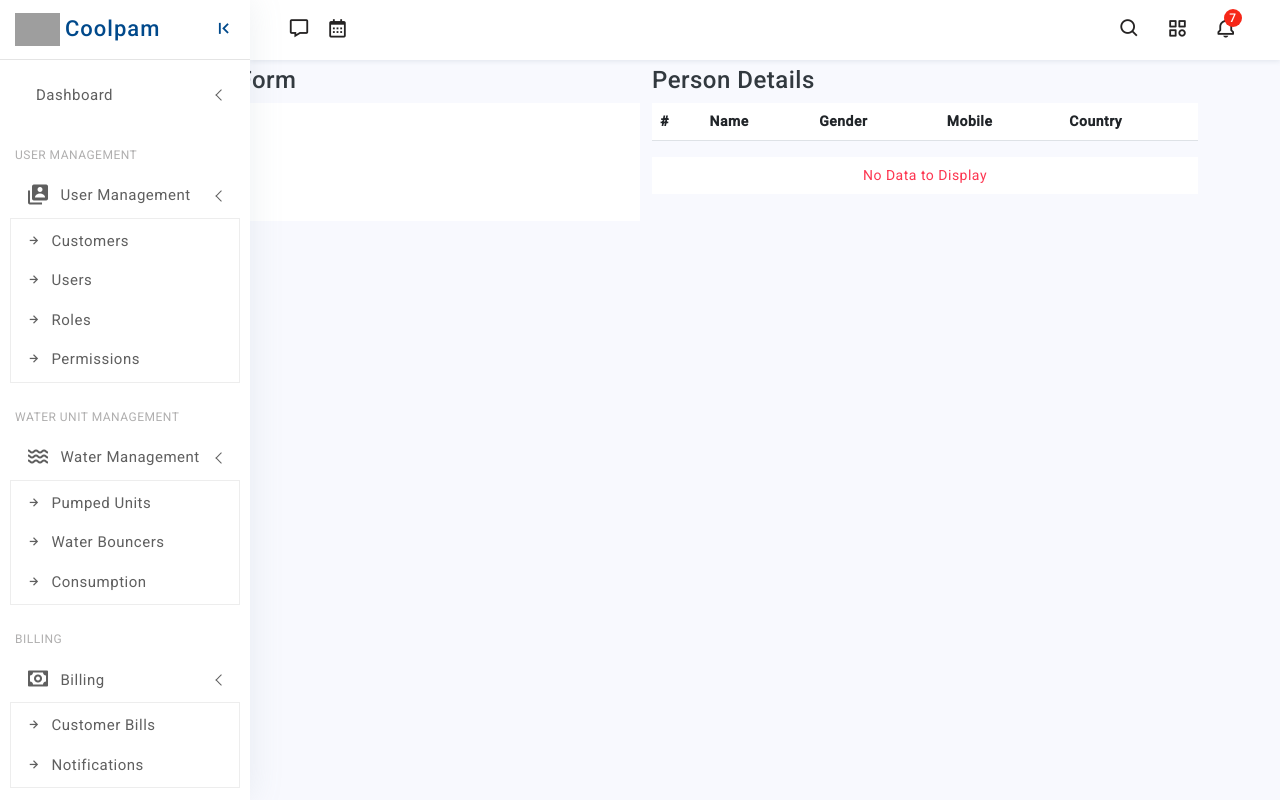
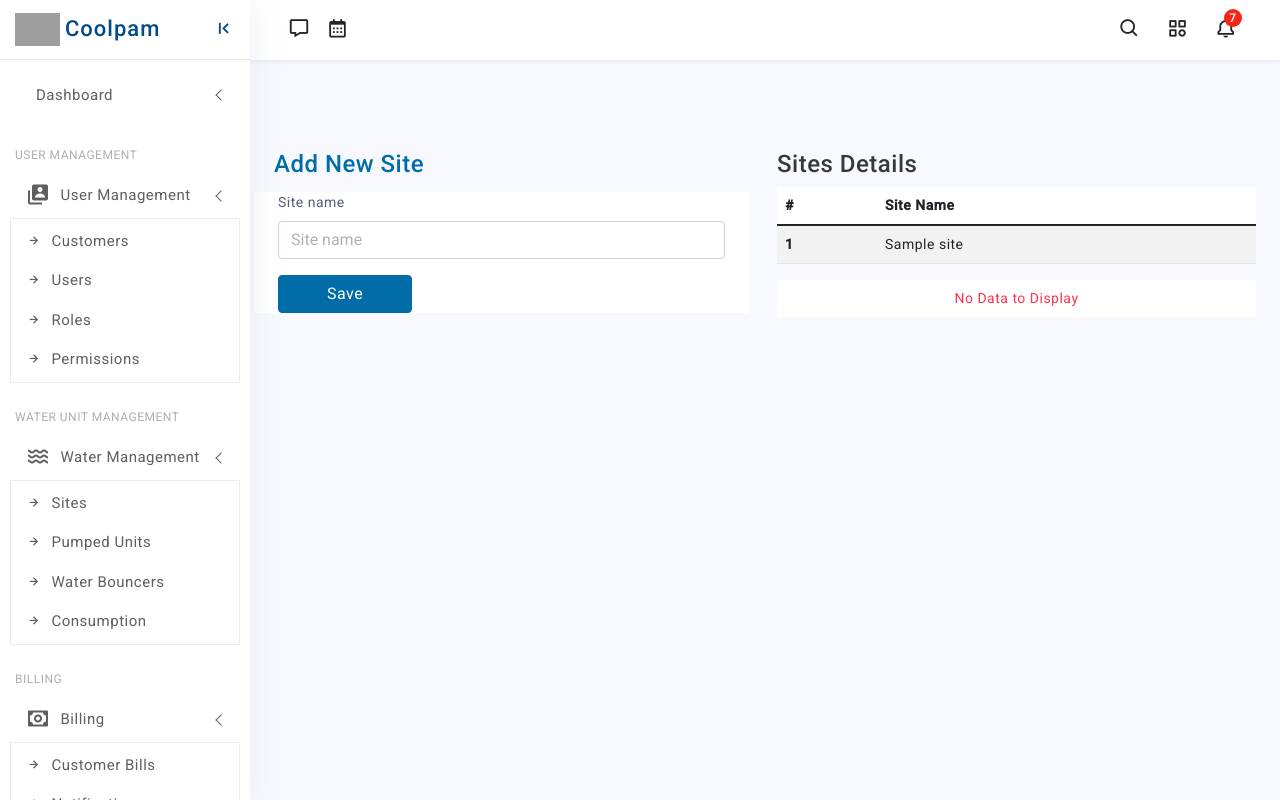
Before and after one commit to Thom03/majiweb, a Django app: page /sitesview/ in a window 1280 px wide. Run offline with Django 4.2, Linux system fonts and the light colour scheme; tables that the repository leaves empty hold one stand-in row (values such as "Sample post"); lists and menus that the app fills with data are empty; some libraries are stand-ins or nearby versions; grey boxes are pictures that could not be loaded.

Commit message:
Added Site Management.

```diff
--- a/customers/views.py
+++ b/customers/views.py
@@ -3,7 +3,7 @@ from django.shortcuts import render, redirect
 from django.views.generic import View
 
 from customers.forms import CustomerForm, SiteForm
-from customers.models import Customer
+from customers.models import Customer, Site
 
 
 # Create your views here.
@@ -34,9 +34,16 @@ def createCustomer(request):
 #     return render(request, "customers/sitemanage.html.html", data)
 
 class SitesView(View):
-    context = {}
+    context = {"sites": Site.objects.all()}
 
     def get(self, request):
-        form = SiteForm()
-        self.context['form'] = form
+        if request.method == "POST":
+            site_form = SiteForm(request.POST)
+            if site_form.is_valid():
+                site_form.save()
+                messages.success(request, "The Site was added successfully.")
+            else:
+                messages.error(request, "Error adding new customer.")
+        site_form = SiteForm()
+        self.context['site_form'] = site_form
         return render(request, 'customers/sitemanage.html', self.context)
--- a/templates/customers/sitemanage.html
+++ b/templates/customers/sitemanage.html
@@ -1,6 +1,6 @@
 {% extends 'dashboard/base.html' %}
 {% load static %}
-
+{% load bootstrap4 %}
 {% block content %}
 
     {% include 'dashboard/sidebar.html' %}
@@ -10,63 +10,77 @@
     </br>
 
 
+    <div class="page-wrapper">
+        <div class="page-content">
+            <div class="row">
                 <div class="container mt-4">
                     <div class="row">
                         <div class="col-md-6">
-    {% load crispy_forms_tags %}
-    <h4>Person Detail Form</h4>
-    <form method="post">
-        {%csrf_token%}
-        {%if form%}
+
+                            <div class="card-title d-flex align-items-center">
+
+                                <h4 class="mb-0 text-primary">Add New Site</h4>
+                            </div>
+                            <br>
+                            <form method="post" class="row g-3">
+                                {% csrf_token %}
+
 
                                 <div class="row bg-white">
-            {%for field in form%}
-            <div class="col-md-6 p-2">{{field|as_crispy_field}}</div>
-            {%endfor%}
 
-        <div class="col-md-12">
-        <ul class="list-inline text-right">
-            <li class="list-inline-item">
-                <button type="reset" class="btn btn-secondary">Reset</button>
-                <button type="submit" class="btn btn-Success">Save</button>
-            </li>
-        </ul>
+                                    {% bootstrap_form site_form %}
+
+                                <br>
+
+                                    {% buttons %}
+
+                                        <div class="col-12">
+
+
+                                            <button type="submit" class="btn btn-primary px-5">Save</button>
+
                                         </div>
+                                        {% endbuttons %}
+
                                         </div>
-        {%endif%}
+
+
 
                             </form>
                         </div>
                         <div class="col-md-6">
-            <h4>Person Details</h4>
+                            <h4>Sites Details</h4>
                             <table class="table table-striped bg-white">
                                 <thead>
                                 <tr>
                                     <th scope="col">#</th>
-      <th scope="col">Name</th>
-      <th scope="col">Gender</th>
-      <th scope="col">Mobile</th>
-      <th scope="col">Country</th>
+
+                                    <th scope="col">Site Name</th>
+
                                 </tr>
                                 </thead>
                                 <tbody>
-      {%for detail in detail%}<tr>
-      <th scope="row">{{forloop.counter}}</th>
-      <td>{{detail.name}}</td>
-      <td>{{detail.gender}}</td>
-      <td>{{detail.mobile}}</td>
-      <td>{{detail.country}}</td>
+                                {% for site in sites %}
+                                    <tr>
+                                        <th scope="row">{{ forloop.counter }}</th>
+
+                                        <td>{{ site.site_name }}</td>
+
 
                                     </tr>
-       {%endfor%}  </tbody>
+                                {% endfor %}  </tbody>
                             </table>
-            {%if detail|length == 0%}
+                            {% if detail|length == 0 %}
                                 <p class="text-center p-2 mb-0 text-danger bg-white">No Data to Display </p>
-            {%endif%}
+                            {% endif %}
                         </div>
                     </div>
 
                 </div>
 
+            </div>
+        </div>
+    </div>
+
 
 {% endblock content %}
--- a/templates/dashboard/sidebar.html
+++ b/templates/dashboard/sidebar.html
@@ -54,6 +54,8 @@
 						<div class="menu-title">Water Management</div>
 					</a>
 					<ul>
+                        <li> <a href="{% url 'customers:sites' %}"><i class="bx bx-right-arrow-alt"></i>Sites</a>
+						</li>
 						<li> <a href="form-elements.html"><i class="bx bx-right-arrow-alt"></i>Pumped Units</a>
 						</li>
 						<li> <a href="form-input-group.html"><i class="bx bx-right-arrow-alt"></i>Water Bouncers</a>
```
Lines whose indentation alone changed are shown as unchanged.
